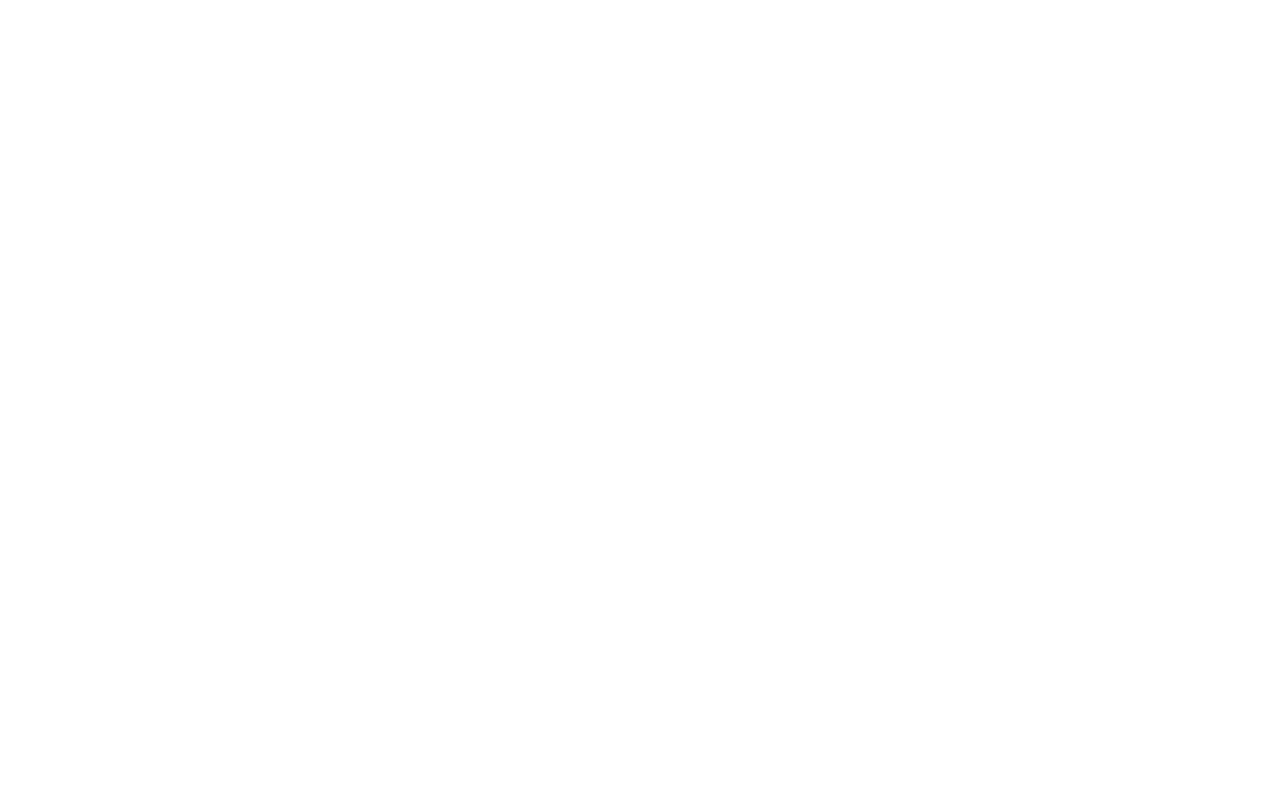
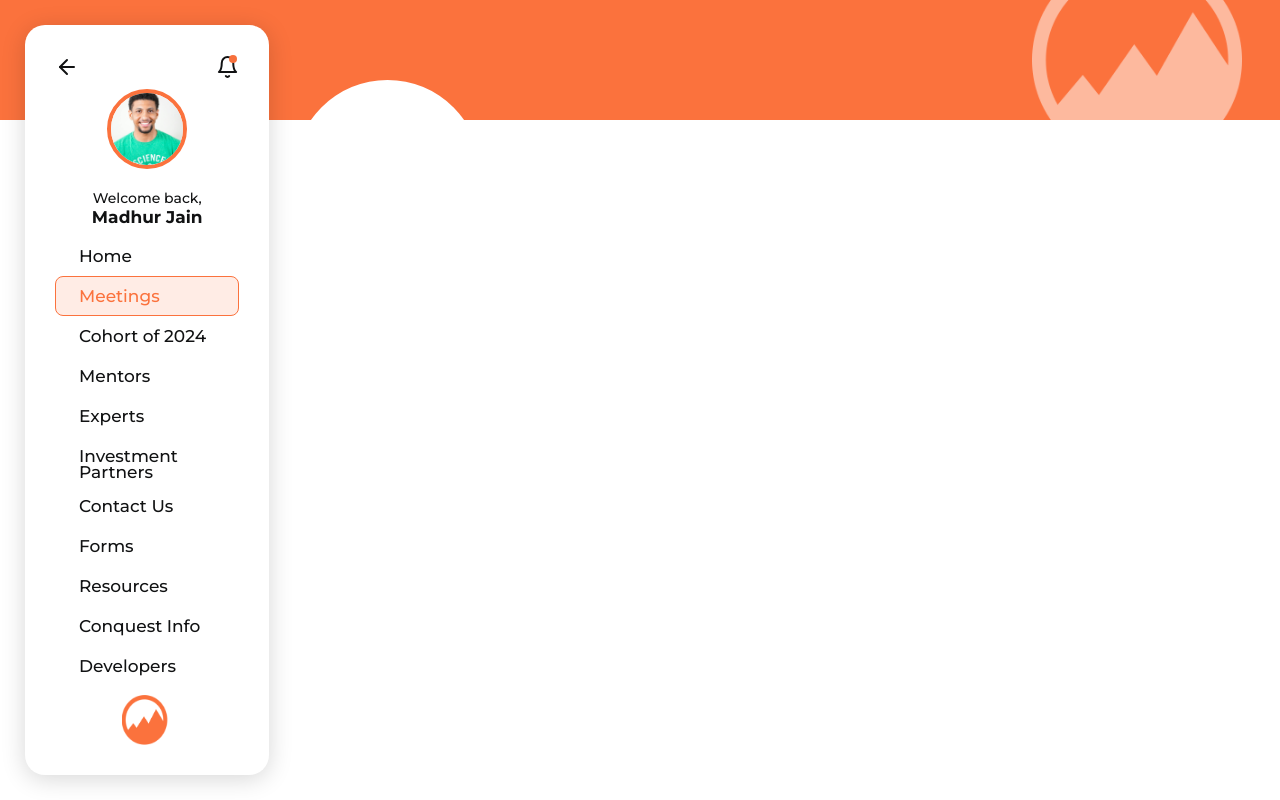
Before and after one commit to dvm-bitspilani/cel-conquest-2024, a React (Vite) app: page /dashboard/startup-profile in a window 1280 px wide. Before the commit this address had no page. Built offline with nearby package versions, Linux system fonts and the light colour scheme.

Commit message:
feat: added startups profile page

```diff
--- a/src/App.jsx
+++ b/src/App.jsx
@@ -12,6 +12,7 @@ import { useEffect } from "react";
 import Dashboard from "./routes/Dashboard/Dashboard";
 import Home from "./routes/Dashboard/Home/Home";
 import Meetings from "./routes/Dashboard/Meetings/Meetings";
+import StartupProfile from "./routes/Dashboard/StartupProfile/StartupProfile";
 ReactGA.initialize("G-ETE2M81K4Z"); // might have to put this in environment variables -> will do later
 
 function App() {
@@ -38,6 +39,7 @@ function App() {
         <Route path="dashboard" element={<Dashboard />}>
           <Route index element={<Home />}></Route>
           <Route path="meetings" element={<Meetings />}></Route>
+          <Route path="startup-profile" element={<StartupProfile />}></Route>
         </Route>
       </Routes>
     </WebContextProvider>
--- /dev/null
+++ b/src/components/Startups/StartupProfileHeader/StartupProfileHeader.jsx
@@ -0,0 +1,10 @@
+import React from "react";
+import * as styles from "./StartupProfileHeader.module.scss";
+
+export default function StartupProfileHeader() {
+    return (
+        <>
+           <div className={styles.logoContainer}></div>
+        </>
+    );
+}
--- /dev/null
+++ b/src/components/Startups/StartupProfileHeader/StartupProfileHeader.module.scss
@@ -0,0 +1,8 @@
+.logoContainer{
+    position: relative;
+    top: -40px;
+    height: 187px;
+    width: 187px;
+    background-color: white;
+    border-radius: 50%;
+}
--- /dev/null
+++ b/src/routes/Dashboard/StartupProfile/StartupProfile.jsx
@@ -0,0 +1,18 @@
+import React from "react";
+import { Button } from "antd";
+import * as styles from "./StartupProfile.module.scss";
+import StartupProfileHeader from "../../../components/Startups/StartupProfileHeader/StartupProfileHeader";
+
+const dummyData = {
+
+}
+
+const StartupProfile = () => {
+    return (
+        <>
+            <StartupProfileHeader />
+        </>
+    );
+};
+
+export default StartupProfile;
--- /dev/null
+++ b/src/routes/Dashboard/StartupProfile/StartupProfile.module.scss
@@ -0,0 +1,4 @@
+.startupLogo{
+    position: relative;
+    top: -40px;
+}
```
